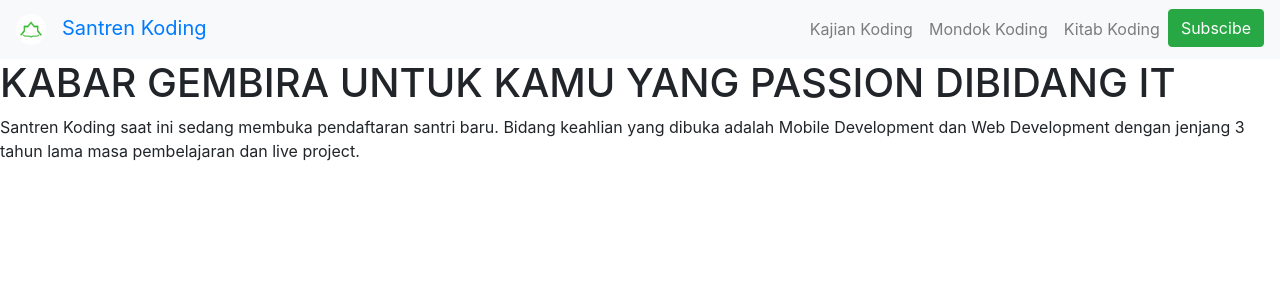
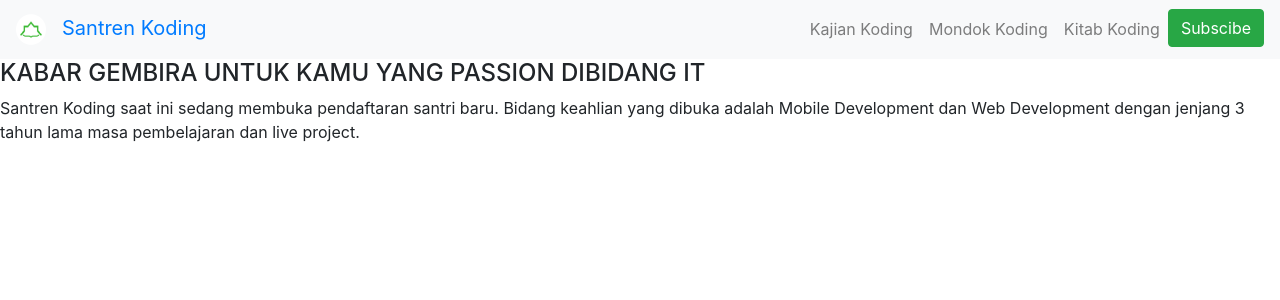
Before and after one commit to jokoss92/final-project, a React (Create React App) app: page /mondok in a window 1280 px wide. Shown: the top 300 px of the page. Built offline with nearby package versions, Linux system fonts and the light colour scheme.

Commit message:
Add Carousel

```diff
--- a/package.json
+++ b/package.json
@@ -7,7 +7,7 @@
     "react": "^16.7.0",
     "react-dom": "^16.7.0",
     "react-router-dom": "^4.3.1",
-    "react-scripts": "^2.1.3",
+    "react-scripts": "^2.1.8",
     "reactstrap": "^6.5.0"
   },
   "scripts": {
--- a/src/components/Jumbotron.js
+++ b/src/components/Jumbotron.js
@@ -6,8 +6,8 @@
   return (
     <div>
       <Jumbotron body className="text-center">
-        <h1 className="display-3" className="text-white">Santren Koding</h1>
-        <p className="lead" className="text-white">Intensive Coding Bootcamp for Yatim & Dhuafa</p>
+        <h1 className="display-3" className="text-black">Santren Koding</h1>
+        <p className="lead" className="text-black">Intensive Coding Bootcamp for Yatim & Dhuafa</p>
         <p className="lead">
           <ModalExample></ModalExample>
         </p>
--- a/src/counter/Kitab.js
+++ b/src/counter/Kitab.js
@@ -1,11 +1,27 @@
-import React, { Component } from 'react'
+import React from 'react';
+import { UncontrolledCarousel } from 'reactstrap';
 
-export default class Kitab extends Component{
-    render(){
-        return(
-            <div>
-                <h1>Ini Kitab</h1>
-            </div>
-        )
-    }
-}
+const items = [
+  {
+    src: 'https://www.packtpub.com/sites/default/files/ReactJSEssentials.png',
+    altText: '',
+    caption: '',
+    header: ''
+  },
+  {
+    src: 'https://images-na.ssl-images-amazon.com/images/I/61i64hg6ZgL.jpg',
+    altText: '',
+    caption: '',
+    header: ''
+  },
+  {
+    src: 'https://www.packtpub.com/sites/default/files/B09550_cover.png',
+    altText: '',
+    caption: '',
+    header: ''
+  }
+];
+
+const Kitab = () => <UncontrolledCarousel items={items} />;
+
+export default Kitab;
--- a/src/counter/Mondok.js
+++ b/src/counter/Mondok.js
@@ -1,13 +1,22 @@
-import React, { Component } from 'react'
+import React from 'react';
+import { Media } from 'reactstrap';
 
-export default class Mondok extends Component{
-    render(){
-        return(
-            <div>
-                <h1>KABAR GEMBIRA UNTUK KAMU YANG PASSION DIBIDANG IT</h1>
-                <p>Santren Koding saat ini sedang membuka pendaftaran santri baru.
-Bidang keahlian yang dibuka adalah Mobile Development dan Web Development dengan jenjang 3 tahun lama masa pembelajaran dan live project.</p>
-            </div>
-        )
-    }
-}
+const Mondok = () => {
+  return (
+    <Media>
+      <Media left href="#">
+        <Media object data-src="https://firebasestorage.googleapis.com/v0/b/santren-koding.appspot.com/o/poster.jpg?alt=media&token=eeabff82-5d54-40fa-93ca-8f7bb208f6a6" alt="" />
+      </Media>
+      <Media body>
+        <Media heading>
+        KABAR GEMBIRA UNTUK KAMU YANG PASSION DIBIDANG IT
+        </Media>
+        Santren Koding saat ini sedang membuka pendaftaran santri baru.
+        Bidang keahlian yang dibuka adalah Mobile Development dan Web Development dengan jenjang 3 tahun lama masa pembelajaran dan live project.
+
+      </Media>
+    </Media>
+  );
+};
+
+export default Mondok;
```
Also changed, not shown: 1 other file (tests, documents, lock files or other folders).
